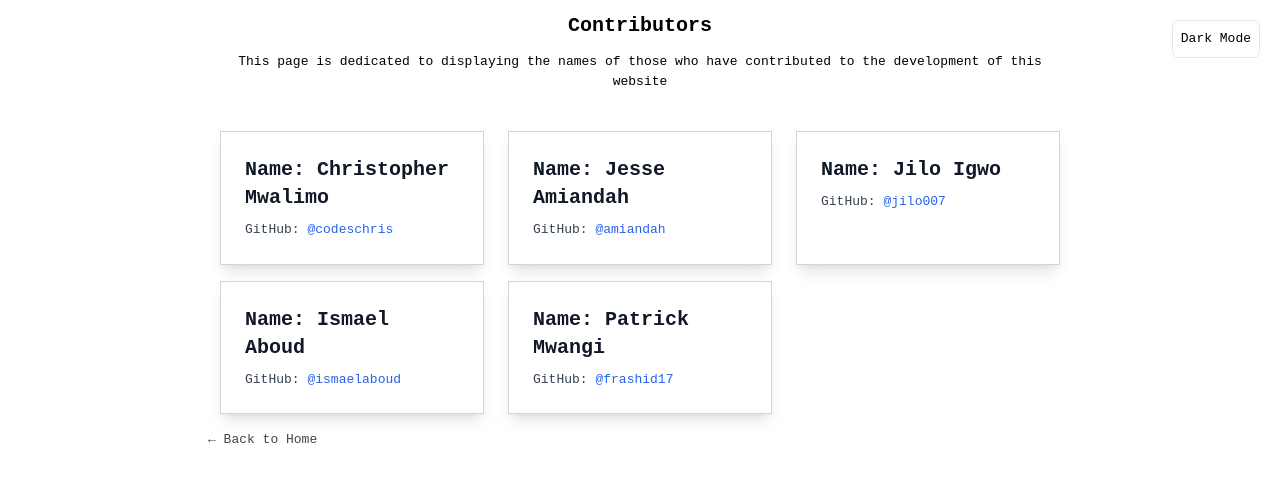
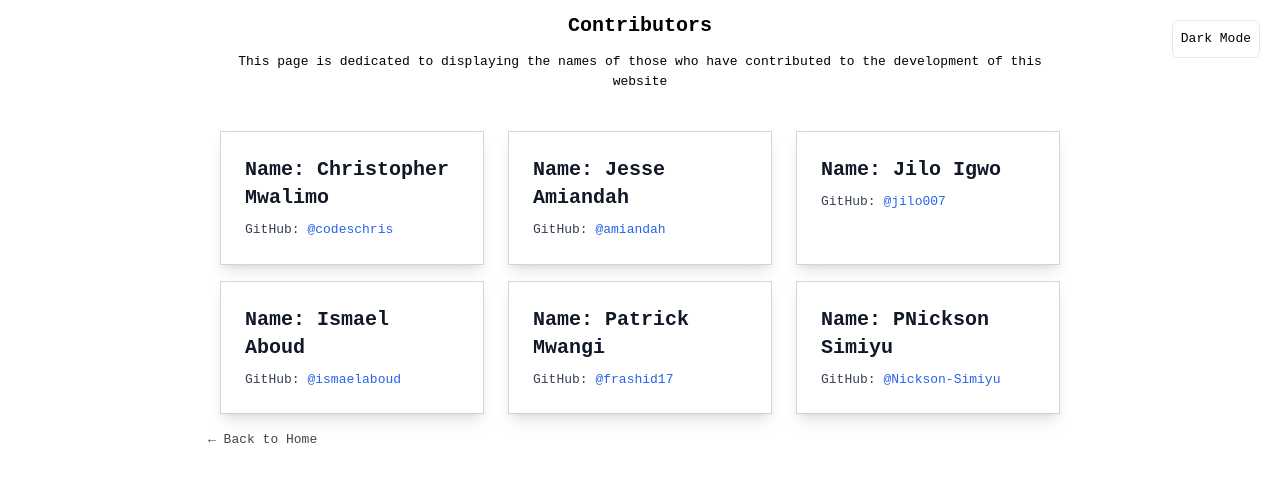
Before and after one commit to swahilipothub-dev/developers-profile, a Next.js app: page /contributors in a window 1280 px wide. Shown: the top 482 px of the page. Built offline with nearby package versions, Linux system fonts and the light colour scheme.

Commit message:
Update contributors.ts

```diff
--- a/app/data/contributors.ts
+++ b/app/data/contributors.ts
@@ -18,5 +18,9 @@ export const contributors = [
     {
         "name": "Patrick Mwangi",
         "github": "frashid17"
+    },
+    {
+        "name": "PNickson Simiyu",
+        "github": "Nickson-Simiyu"
     }
 ]
```
